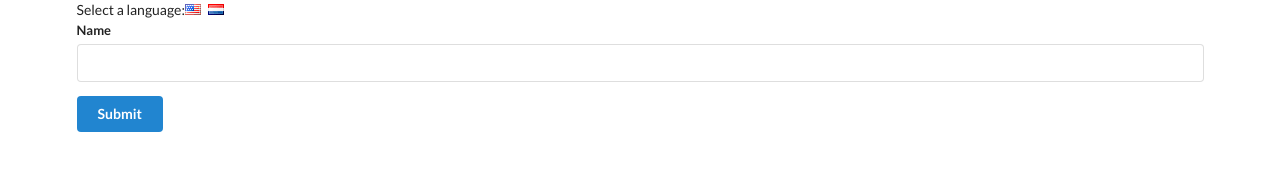
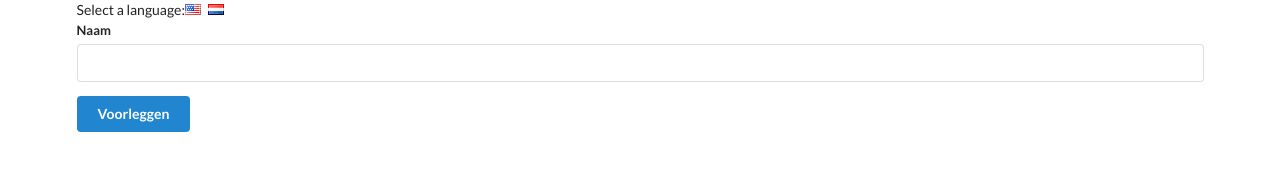
Before and after one commit to Danielo814/blitz, a React (Create React App) app in the folder translator/: page / in a window 1280 px wide. Shown: the top 182 px of the page. Built offline with nearby package versions, Linux system fonts and the light colour scheme.

Commit message:
wrap with provider

```diff
--- a/translator/src/components/App.js
+++ b/translator/src/components/App.js
@@ -23,7 +23,9 @@ class App extends React.Component {
             onClick={() => this.onLanguageChange("dutch")}
           />
         </div>
-        <UserCreate />
+        <LanguageContext.Provider>
+          <UserCreate />
+        </LanguageContext.Provider>
       </div>
     );
   }
```
